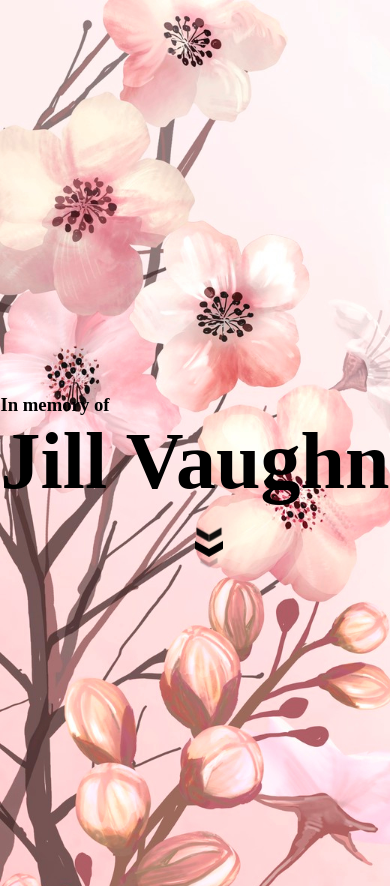
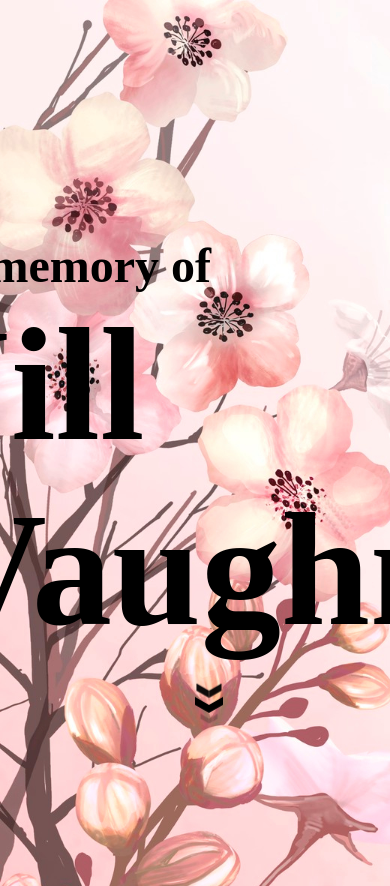
Before and after one commit to LynneBrown/InMemorium, a Jekyll site: the page built from index.html, in a window 390 px wide. Shown: the top 886 px of the page. Built offline with Jekyll 4.4.1, drawn with Linux system fonts in a browser that asks for light colours; grey boxes are pictures that could not be loaded.

Commit message:
add media queries

```diff
--- a/src/css/banner.css
+++ b/src/css/banner.css
@@ -19,10 +19,6 @@
 
 .nav {
     margin: 2rem 0 0 2rem;
-}
-
-.back {
-    width: 2rem;
 }
 
 h1 {
@@ -108,3 +104,13 @@ h1 {
         opacity: 1;
     }
 }
+
+@media only screen and (max-width: 1000px) {
+    h1 {
+        font-size: 10rem;
+    }
+
+    h3 {
+        font-size: 3rem;
+    }
+}
--- a/src/css/main.css
+++ b/src/css/main.css
@@ -35,3 +35,21 @@ body {
     margin: 0;
     padding: 0;
 }
+
+.back {
+    width: 2rem;
+}
+
+@media only screen and (max-width: 1000px) {
+    a {
+        width: 80%;
+    }
+
+    .back {
+        width: 5rem;
+    }
+
+    body {
+        height: 100vh;
+    }
+}
```
